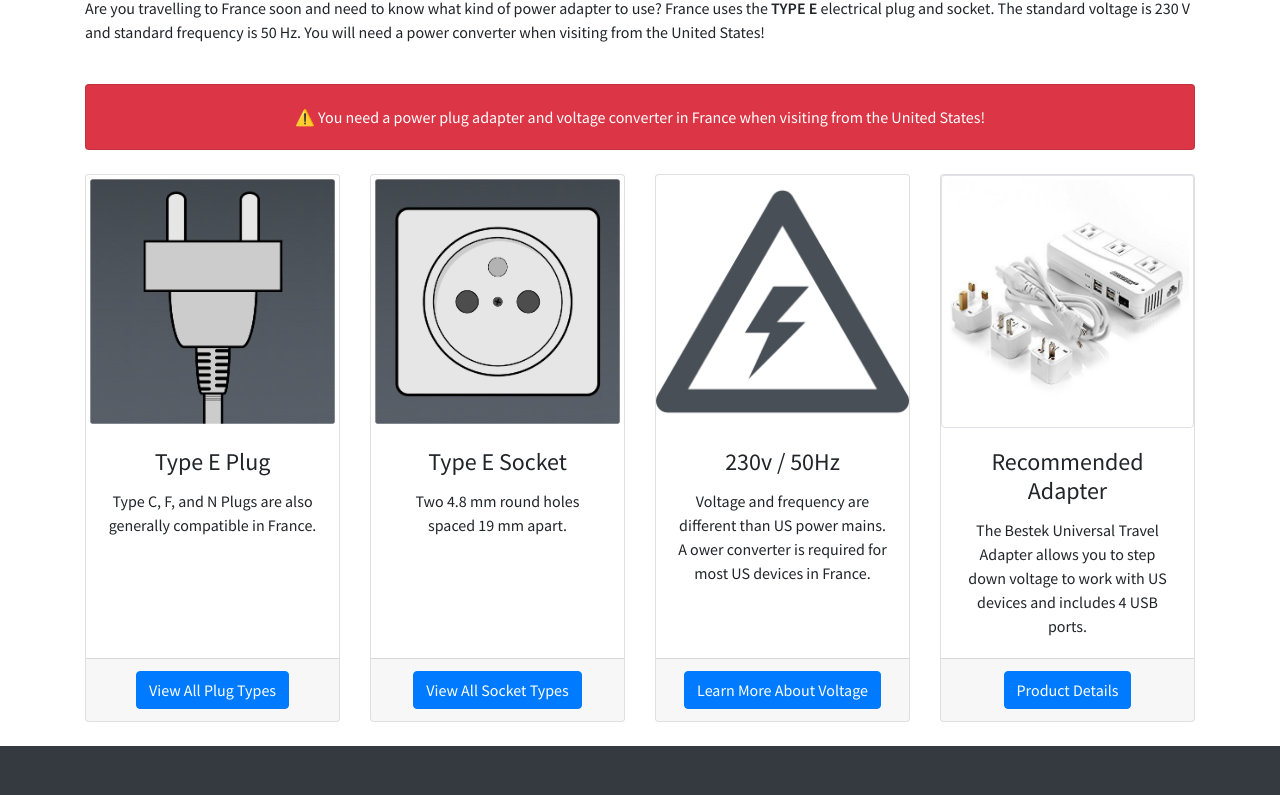
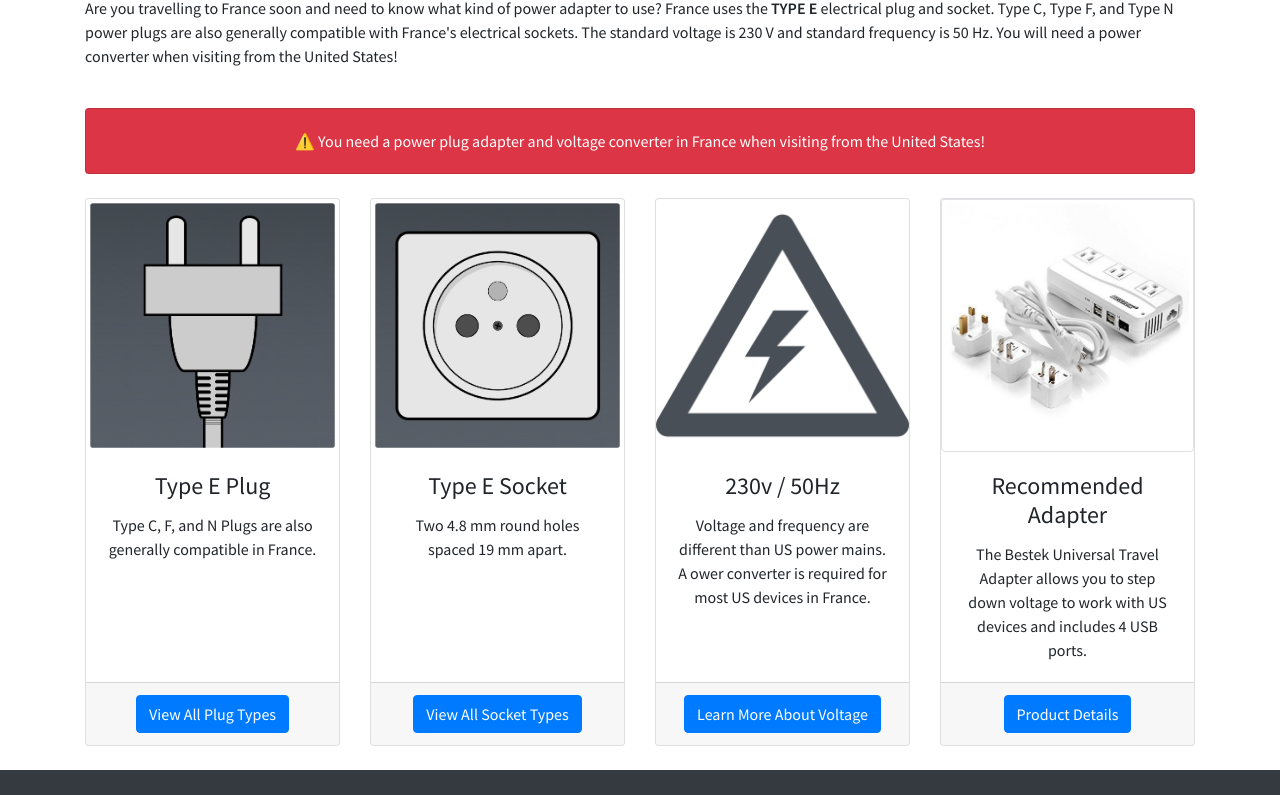
Before and after one commit to RyanShook/traveladapter, a website: page france.html in a window 1280 px wide. Shown: the part 130-925 px from the top of the page. Drawn offline with Linux system fonts and the light colour scheme.

Commit message:
Update France copy

```diff
--- a/france.html
+++ b/france.html
@@ -60,7 +60,7 @@
         <!-- /.col-lg-8 -->
         <div class="col-lg-12">
           <h2>France Travel Power Adapter Guide 🇫🇷</h2>
-          <p>Are you travelling to France soon and need to know what kind of power adapter to use? France uses the <span class="font-weight-bold">TYPE E</span> electrical plug and socket. The standard voltage is 230 V and standard frequency is 50 Hz. You will need a power converter when visiting from the United States!</p>
+          <p>Are you travelling to France soon and need to know what kind of power adapter to use? France uses the <span class="font-weight-bold">TYPE E</span> electrical plug and socket. Type C, Type F, and Type N power plugs are also generally compatible with France's electrical sockets. The standard voltage is 230 V and standard frequency is 50 Hz. You will need a power converter when visiting from the United States!</p>
         </div>
         <!-- /.col-md-4 -->
       </div>
```
